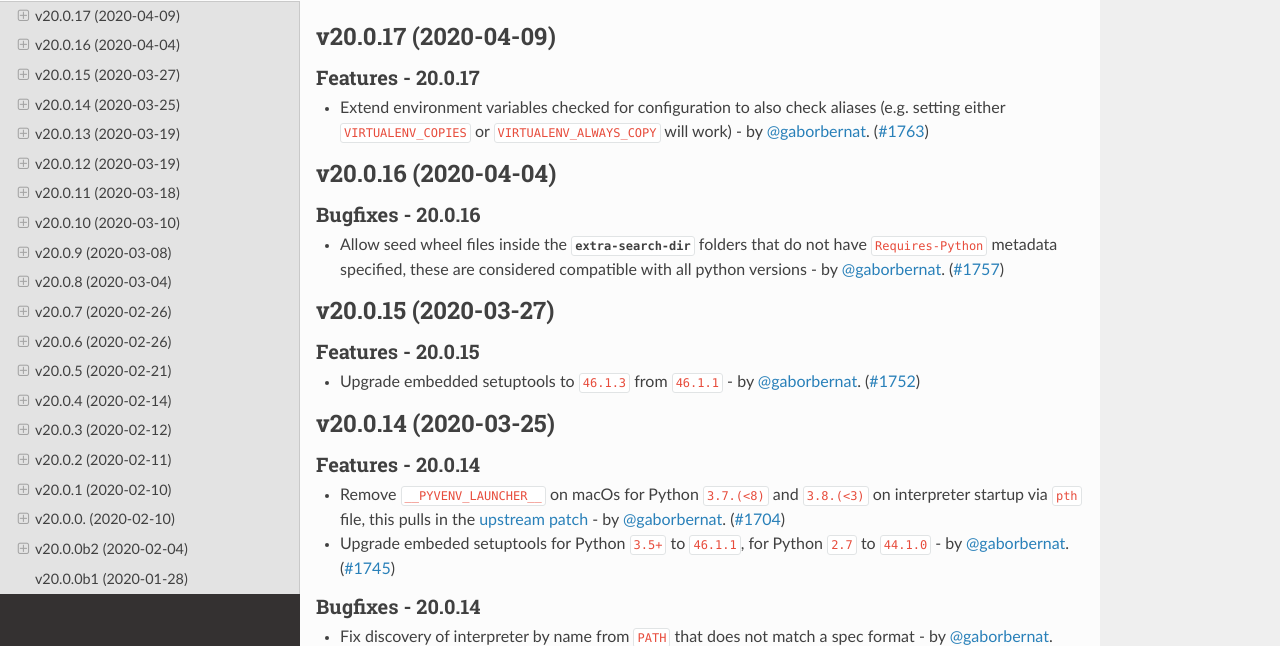
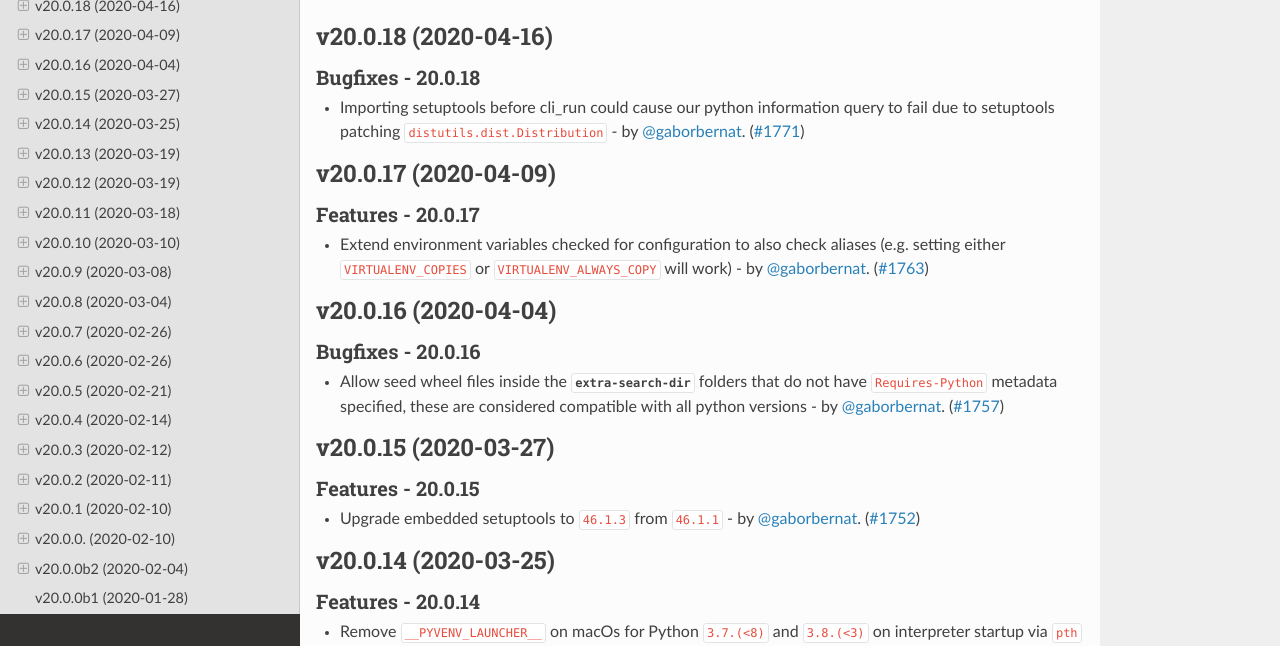
Before and after one commit to pypa/virtualenv, a Sphinx documentation site: the page built from docs/changelog.rst, in a window 1280 px wide and 900 px high, cut to the strip 254-900 px from the top of the window. Built offline with Sphinx 7.4.7 and the Read the Docs theme 2.0.0, drawn with Linux system fonts in a browser that asks for light colours; pages that are not in the unit, such as notebooks, are missing from menus; the version number could not be read and is left out.

Commit message:
release 20.0.18

```diff
--- a/docs/changelog.rst
+++ b/docs/changelog.rst
@@ -4,6 +4,15 @@ Release History
 .. include:: _draft.rst
 
 .. towncrier release notes start
+
+v20.0.18 (2020-04-16)
+---------------------
+
+Bugfixes - 20.0.18
+~~~~~~~~~~~~~~~~~~
+- Importing setuptools before cli_run could cause our python information query to fail due to setuptools patching
+  ``distutils.dist.Distribution`` - by :user:`gaborbernat`. (`#1771 <https://github.com/pypa/virtualenv/issues/1771>`_)
+
 
 v20.0.17 (2020-04-09)
 ---------------------
--- a/docs/changelog/1771.bugfix.rst
+++ /dev/null
@@ -1,2 +0,0 @@
-Importing setuptools before cli_run could cause our python information query to fail due to setuptools patching
-``distutils.dist.Distribution`` - by :user:`gaborbernat`.
```
